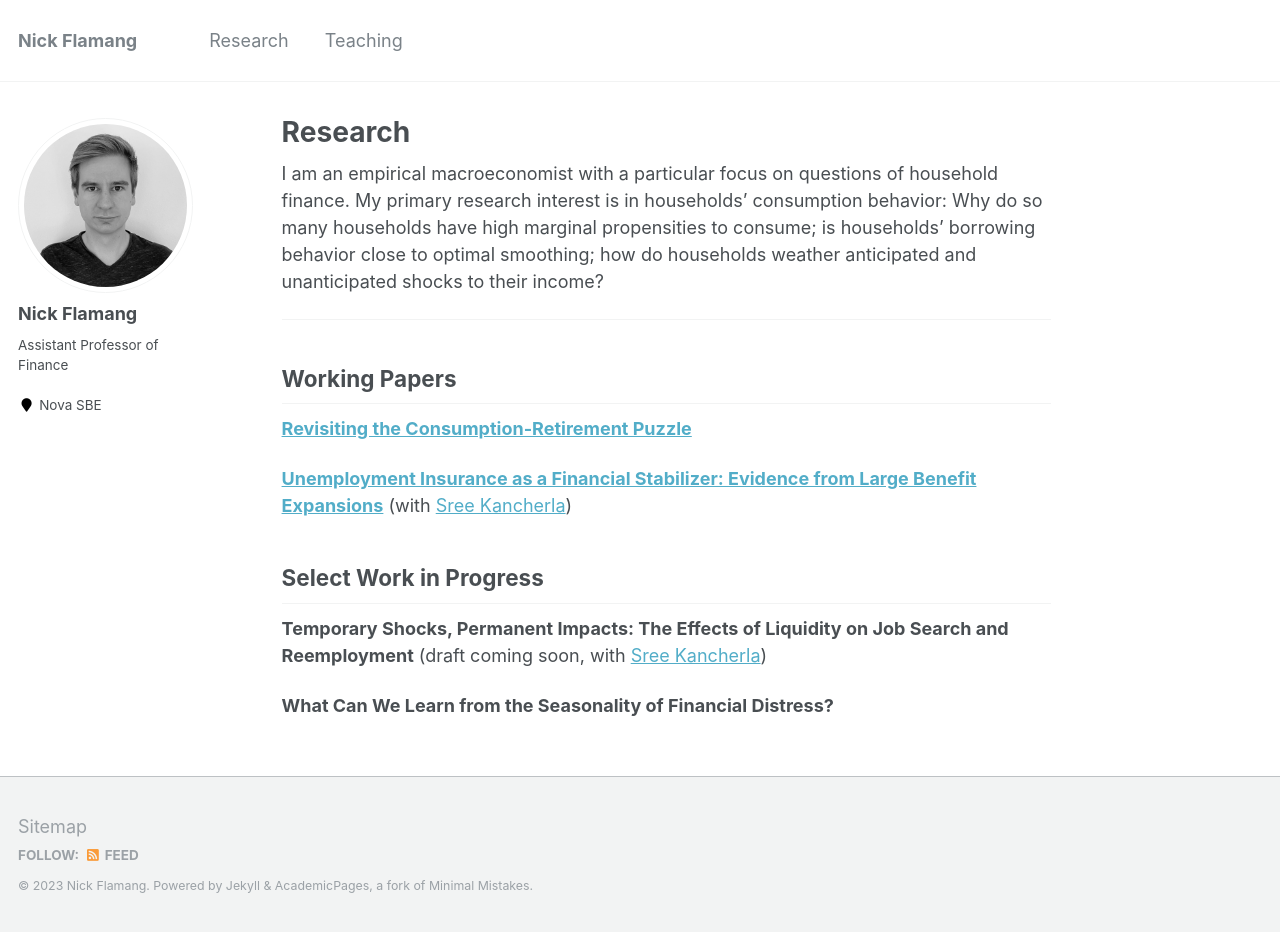
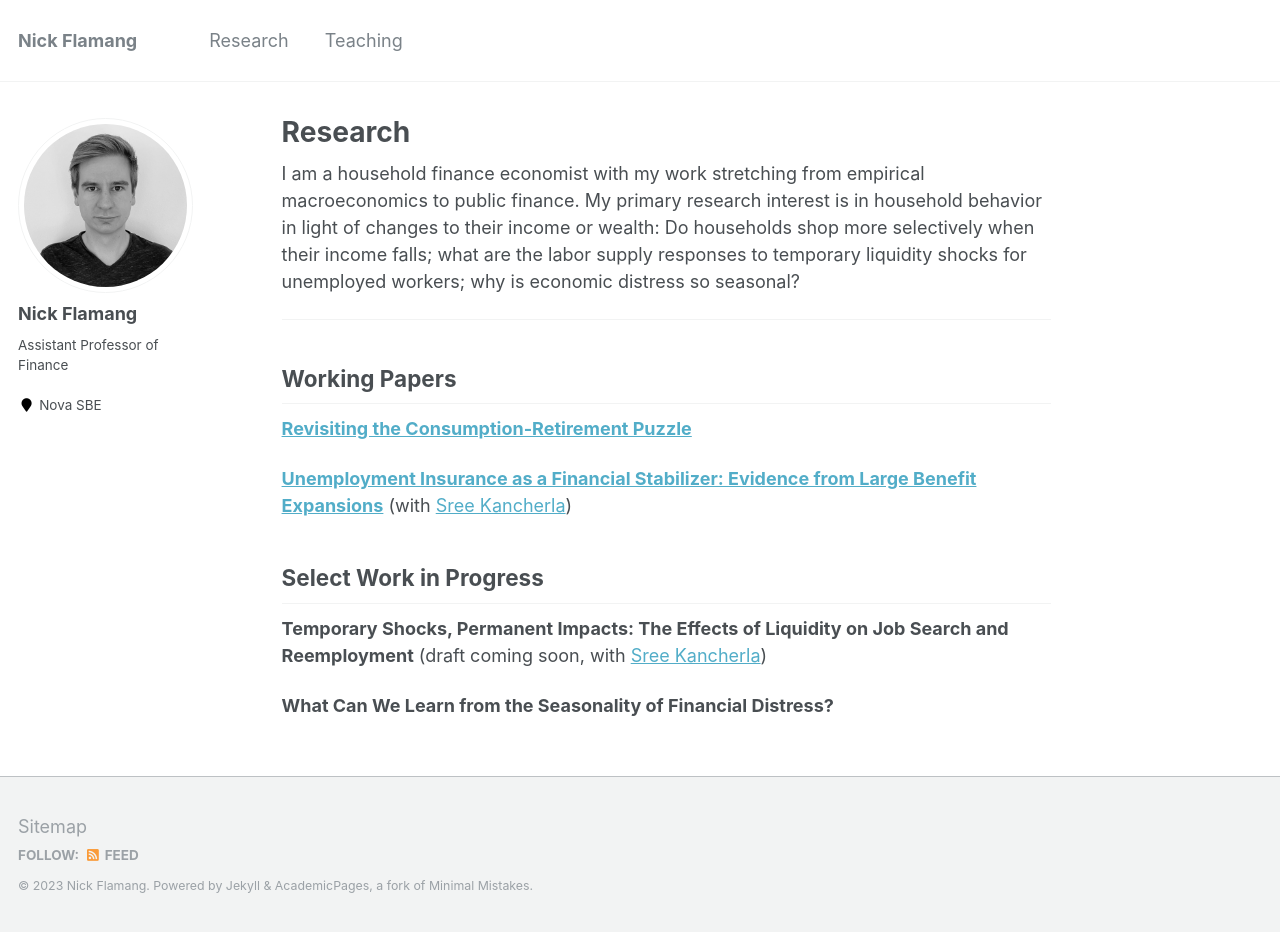
Before and after one commit to nickflamang/nickflamang.github.io, a Jekyll site: the page built from research.md, in a window 1280 px wide and 932 px high. Built offline with Jekyll 4.4.1, drawn with Linux system fonts in a browser that asks for light colours.

Commit message:
Update research.md

```diff
--- a/research.md
+++ b/research.md
@@ -2,7 +2,7 @@
 title: Research
 ---
 
-I am an empirical macroeconomist with a particular focus on questions of household finance. My primary research interest is in households’ consumption behavior: Why do so many households have high marginal propensities to consume; is households’ borrowing behavior close to optimal smoothing; how do households weather anticipated and unanticipated shocks to their income?
+I am a household finance economist with my work stretching from empirical macroeconomics to public finance. My primary research interest is in household behavior in light of changes to their income or wealth: Do households shop more selectively when their income falls; what are the labor supply responses to temporary liquidity shocks for unemployed workers; why is economic distress so seasonal?
 
 ---
 ## Working Papers
```
